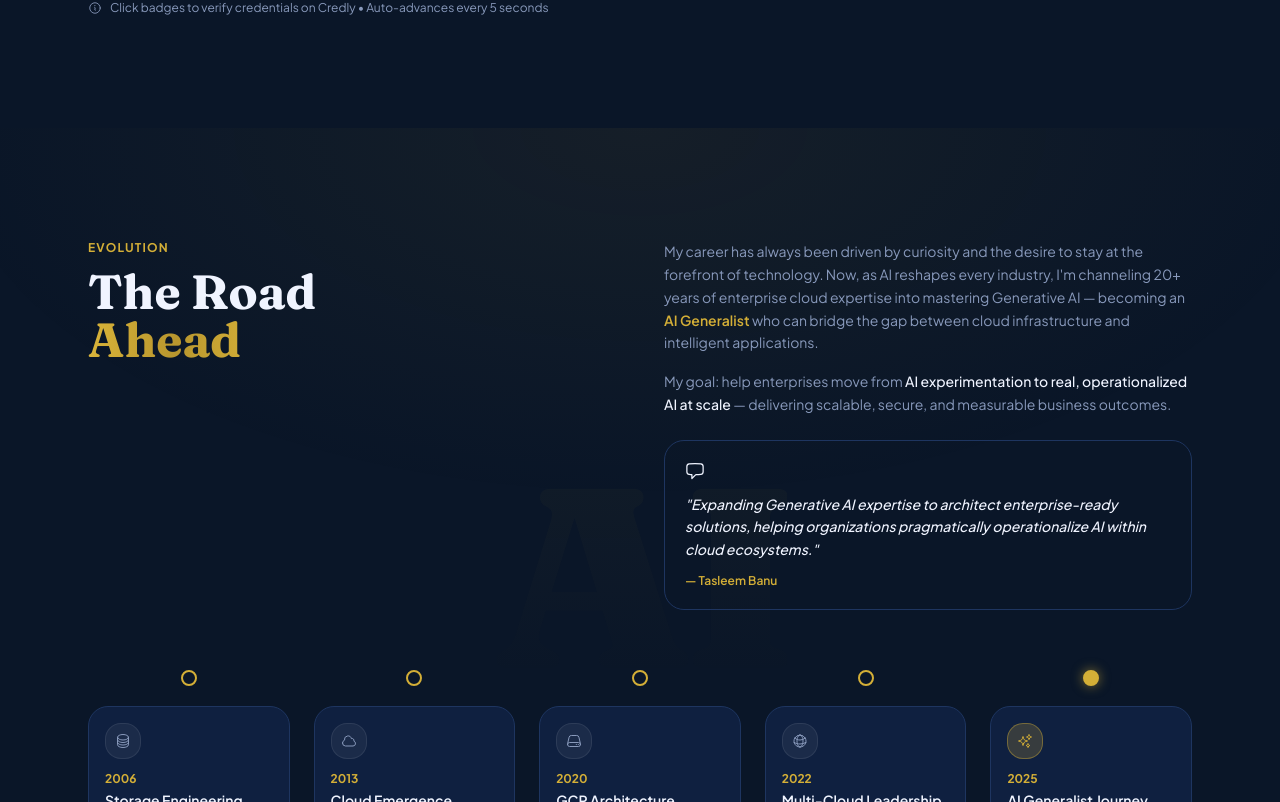
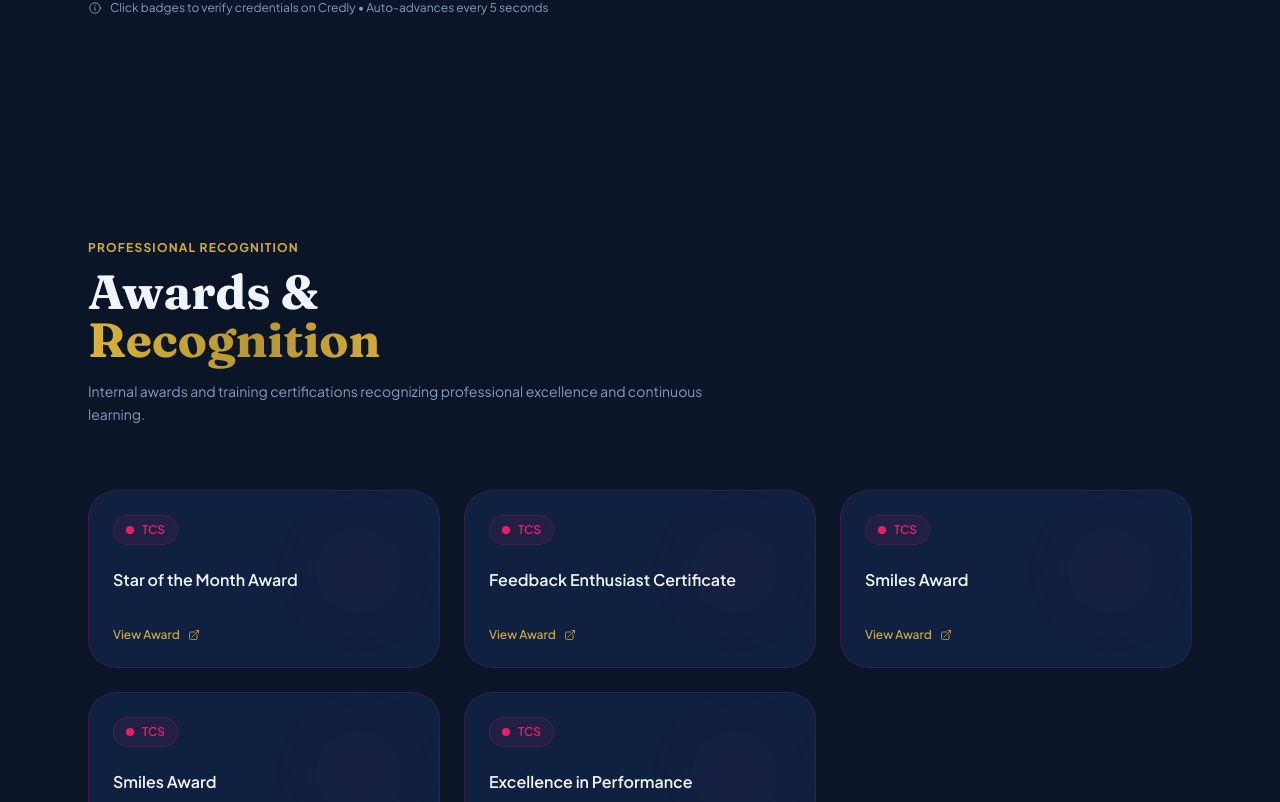
Before and after one commit to techbridgebytasleem/Tasleem_Brand_Website, a Next.js app: page / in a window 1280 px wide. Shown: the part 6158-6960 px from the top of the page. Built offline with nearby package versions, Linux system fonts and the light colour scheme; no server answers.

Commit message:
Add AwardsCarousel component to HomePage

```diff
--- a/src/app/page.tsx
+++ b/src/app/page.tsx
@@ -7,6 +7,7 @@ import SkillsSection from '@/app/components/SkillsSection';
 import CredlyCarousel from '@/components/CredlyCarousel';
 import AIJourneySection from '@/app/components/AIJourneySection';
 import ContactSection from '@/app/components/ContactSection';
+import AwardsCarousel from '@/app/components/AwardsCarousel';
 
 export default function HomePage() {
   return (
@@ -16,6 +17,7 @@ export default function HomePage() {
       <ExperienceSection />
       <SkillsSection />
       <CredlyCarousel />
+      <AwardsCarousel />
       <AIJourneySection />
       <ContactSection />
       <Footer />
```
